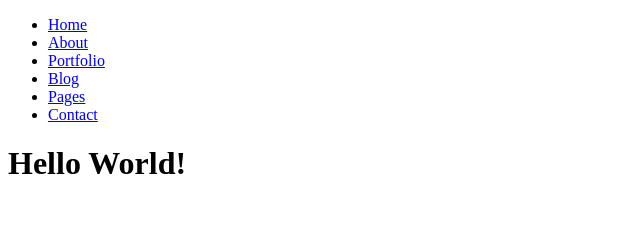
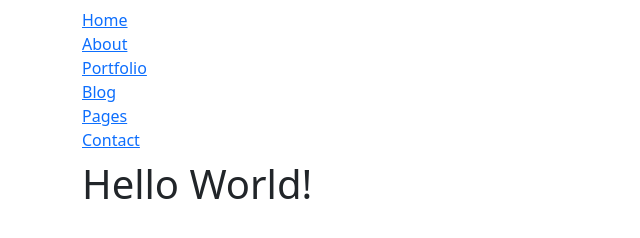
Before and after one commit to mdFahim-H/git, a plain HTML site: page index.html in a window 1280 px wide. Shown: the whole page, without its empty margins (0-640 px from the left). Drawn offline with nearby package versions, Linux system fonts and the light colour scheme.

Commit message:
Update index.html

```diff
--- a/index.html
+++ b/index.html
@@ -5,7 +5,7 @@
     <meta charset="UTF-8">
     <meta name="viewport" content="width=device-width, initial-scale=1.0">
     <!-- bootstrap css -->
-    <link rel="stylesheet" href="">
+    <link rel="stylesheet" href="https://cdn.jsdelivr.net/npm/bootstrap@5.3.3/dist/css/bootstrap.min.css">
     <!-- default css -->
     <link rel="stylesheet" href="assets/css/style.css">
 </head>
@@ -37,6 +37,8 @@
     </header>
     <!-- header end -->
 
+    <!-- bootstrap js -->
+    <script src="https://cdn.jsdelivr.net/npm/bootstrap@5.3.3/dist/css/bootstrap.min.css"></script>
     <!-- default js -->
     <script src="assets/js/script.js"></script>
 </body>
```
